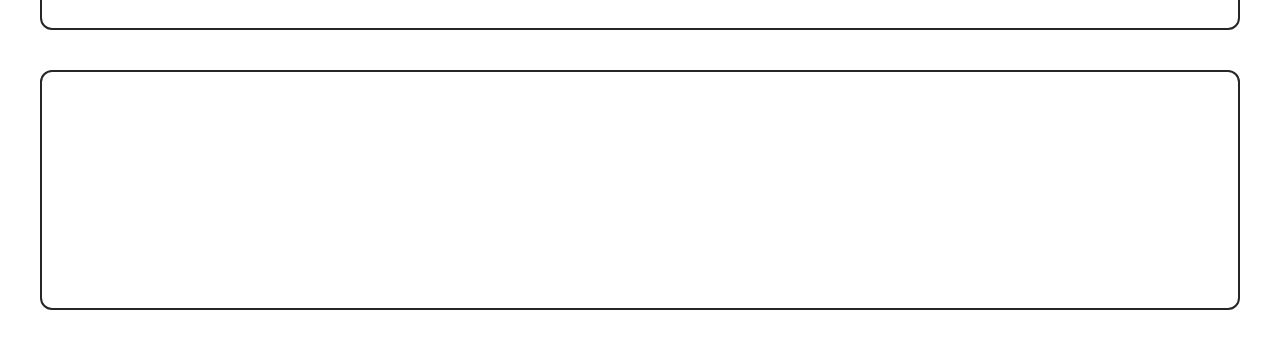
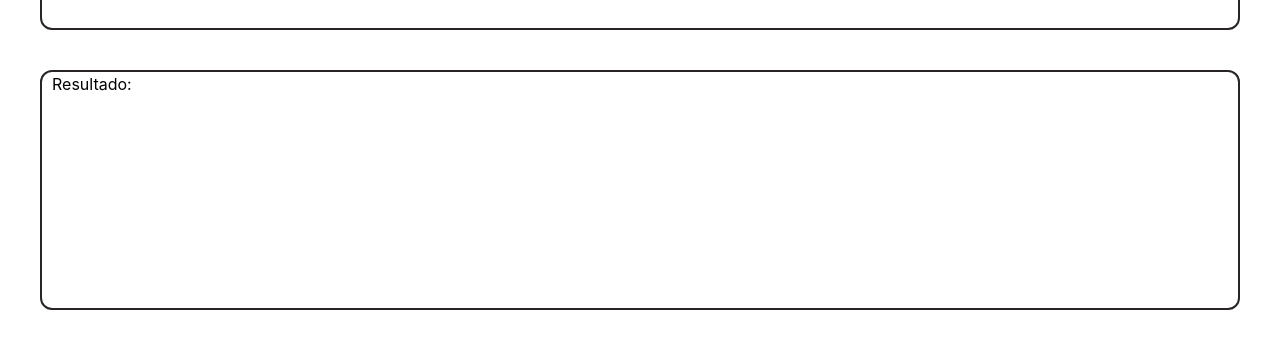
Before and after one commit to PedroLuisBrilhadori/application-RSAcryptography, a Next.js app: page /encrypt in a window 1280 px wide. Shown: the part 338-686 px from the top of the page. Built offline with nearby package versions, Linux system fonts and the light colour scheme.

Commit message:
feat: add initial text in the ResultText

```diff
--- a/pages/decrypt.tsx
+++ b/pages/decrypt.tsx
@@ -10,7 +10,7 @@ export default function Decrypt() {
       <section>
         <TextField label='Informe seu texto aqui' id='textDecrypt' />
 
-        <ResultText result='' id='textResult' />
+        <ResultText result='Resultado:' id='textResult' />
       </section>
     </>
   )
--- a/pages/encrypt.tsx
+++ b/pages/encrypt.tsx
@@ -11,7 +11,7 @@ export default function Encrypt() {
       <section>
         <TextField label='Informe seu texto aqui' id='textEncrypt' />
 
-        <ResultText result='' id='textResult' />
+        <ResultText result='Resultado:' id='textResult' />
       </section>
     </>
   )
```
